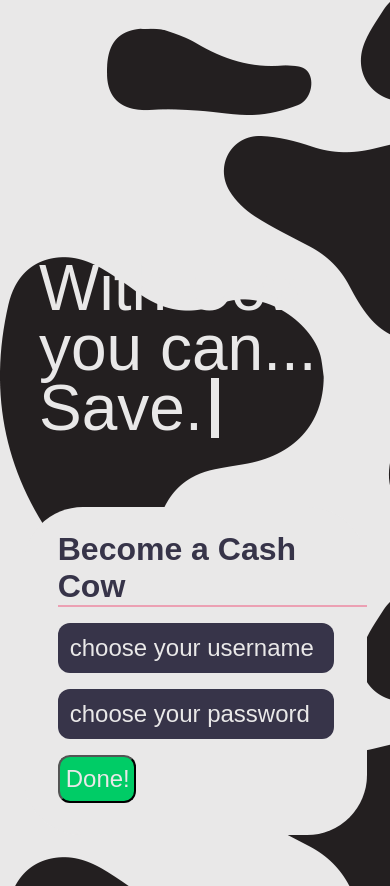
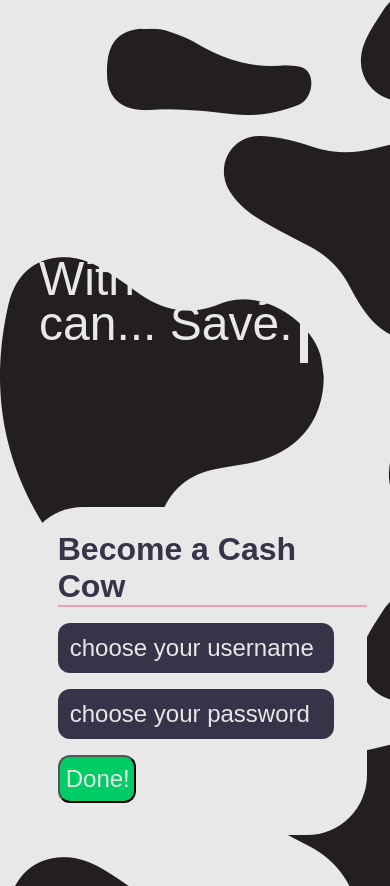
Before and after one commit to elliottaisaac/cow, a plain HTML site: page index.html in a window 390 px wide. Shown: the part 10674-11560 px from the top of the page. Drawn offline with Linux system fonts and the light colour scheme; a web font is replaced by a local one.

Commit message:
mob type size

```diff
--- a/css/styles_600.css
+++ b/css/styles_600.css
@@ -50,8 +50,8 @@
     }
 
     #typing{
-        font-size: 64px;
-        line-height: 60px;
+        font-size: 48px;
+        line-height: 42px;
     }
 
     #cursor{
```
